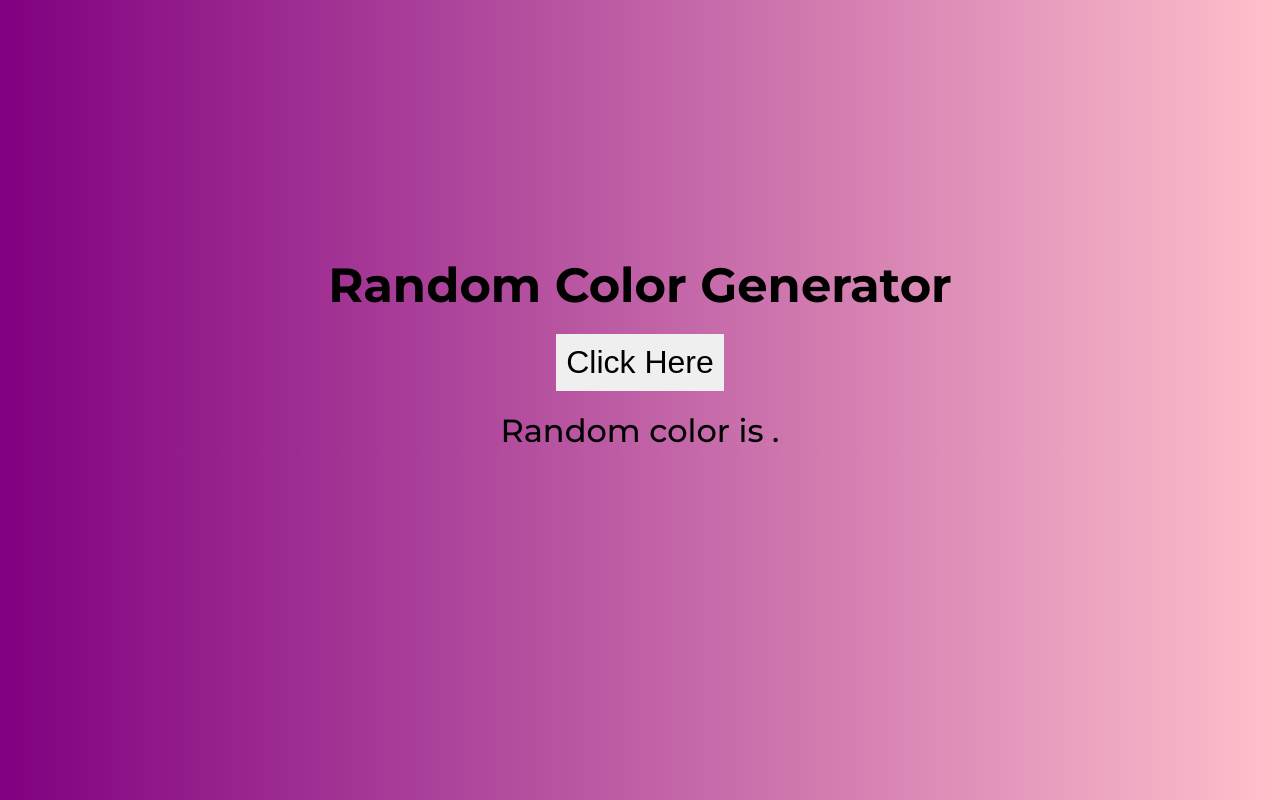
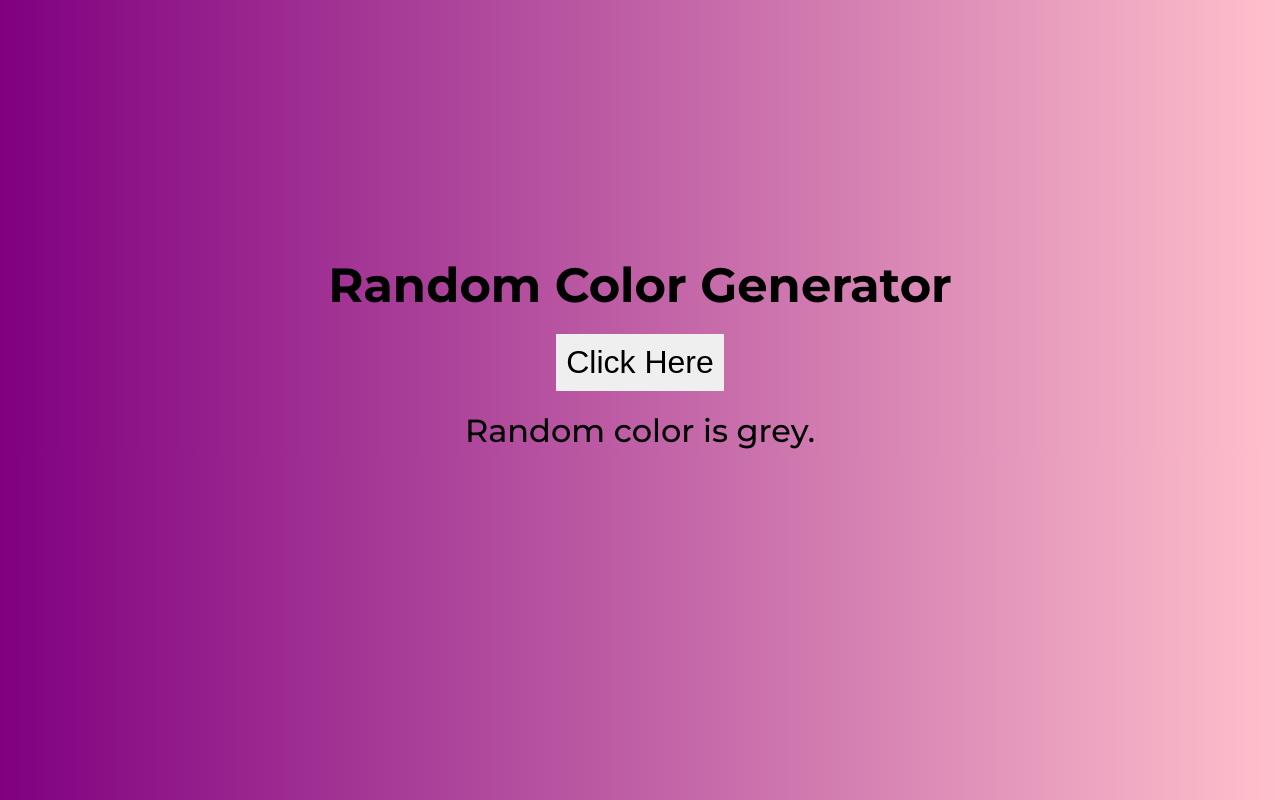
Before and after one commit to hannahder/m12-hw12-DeRuysscher-Hannah, a plain HTML site: page index.html in a window 1280 px wide. Both pictures are taken after a click on the button "Click Here". Drawn offline with Linux system fonts and the light colour scheme.

Commit message:
Added button to JS

```diff
--- a/index.html
+++ b/index.html
@@ -21,7 +21,7 @@
 
     <main>
       <h1>Random Color Generator</h1>
-      <button>Click Here</button>
+      <button id="button">Click Here</button>
       <p>Random color is <span id="color"></span>.</p>
     </main>
 
--- a/main.css
+++ b/main.css
@@ -5,11 +5,12 @@
 }
 
 main {
-  max-width: 700px;
+  max-width: 800px;
   margin:auto;
   text-align: center;
   padding-top: 20%;
-  font-family: 'Montserrat', sans-serif}
+  font-family: 'Montserrat', sans-serif;
+}
 
 body {
   background-image: linear-gradient(to right, purple, pink);
--- a/main.js
+++ b/main.js
@@ -1,4 +1,21 @@
-//get random value from array
+let colors = ["red",
+                "blue",
+                "green",
+                "yellow",
+                "pink",
+                "purple",
+                "black",
+                "white",
+                "orange",
+                "grey"];
 
-const colors = ["red","blue","green","yellow","pink","purple","black","white","orange","grey"];
-const randColor = colors[Math.floor(Math.random() * colors.length)];
+
+
+
+// console.log(randColor);
+const button = document.getElementById('button')
+
+button.onclick = function(){
+  const randColor = colors[Math.floor(Math.random()*colors.length)];
+  document.getElementById('color').innerHTML = randColor;
+};
```
